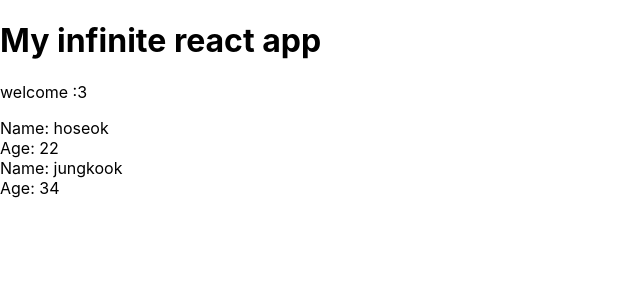
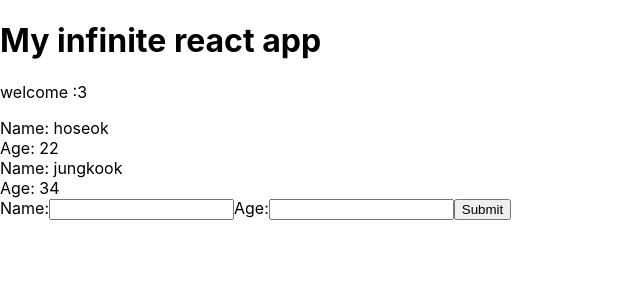
Before and after one commit to octobrekids/React-Redux-Tutorial, a React (Create React App) app in the folder my-app/: page / in a window 1280 px wide. Shown: the top 300 px of the page, without its empty margins (0-640 px from the left). Built offline with nearby package versions, Linux system fonts and the light colour scheme.

Commit message:
form revisited

```diff
--- /dev/null
+++ b/my-app/src/AddMember.js
@@ -0,0 +1,31 @@
+import React, { Component } from 'react'
+
+export default class AddMember extends Component {
+    state = {
+        name: null,
+        age: null
+    }
+    handleChange = (e) => {
+        this.setState({
+            [e.target.id]: e.target.value
+        })
+    }
+
+    handleSubmit = (e) => {
+        e.preventDefault()
+        console.log(this.state)
+    }
+    render() {
+        return (
+            <div>
+                <form onSubmit={this.handleSubmit}>
+                    <label htmlFor="name">Name:</label>
+                    <input type="text" id="name" onChange={this.handleChange}/>
+                    <label htmlFor="age">Age:</label>
+                    <input type="text" id="age" onChange={this.handleChange}/>
+                    <button>Submit</button>
+                </form>
+            </div>
+        )
+    }
+}
--- a/my-app/src/App.js
+++ b/my-app/src/App.js
@@ -2,6 +2,7 @@
 import React, { Component } from "react";
 // import logo from './logo.svg';
 import Jungkook from './jungkook';
+import AddMember from './AddMember';
 
 
 
@@ -20,6 +21,7 @@
       <h1>My infinite react app</h1>
       <p>welcome :3</p>
       <Jungkook ninjas={this.state.ninjas} />
+      <AddMember />
     </div>
   );
   }
```
